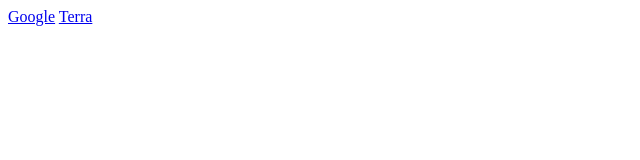
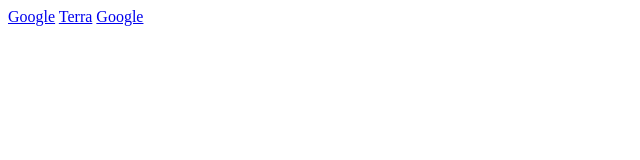
Before and after one commit to alfonsoterrones/repo-remoto, a plain HTML site: page index.html in a window 1280 px wide. Shown: the full height of the page, 0-640 px from the left. Drawn offline with Linux system fonts and the light colour scheme.

Commit message:
añadidos todos los enlaces

```diff
--- a/index.html
+++ b/index.html
@@ -9,5 +9,6 @@
 <body>
   <a href="www.google.es">Google</a>
   <a href="www.terra.es">Terra</a>
+  <a href="www.y.es">Google</a>
 </body>
 </html>
```
